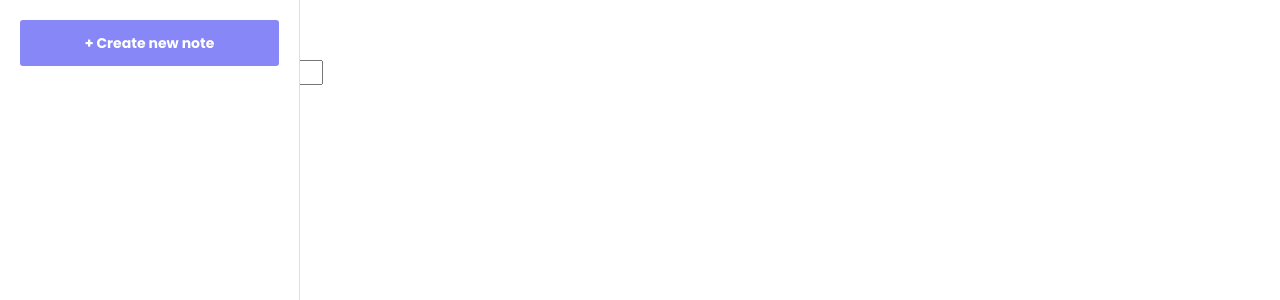
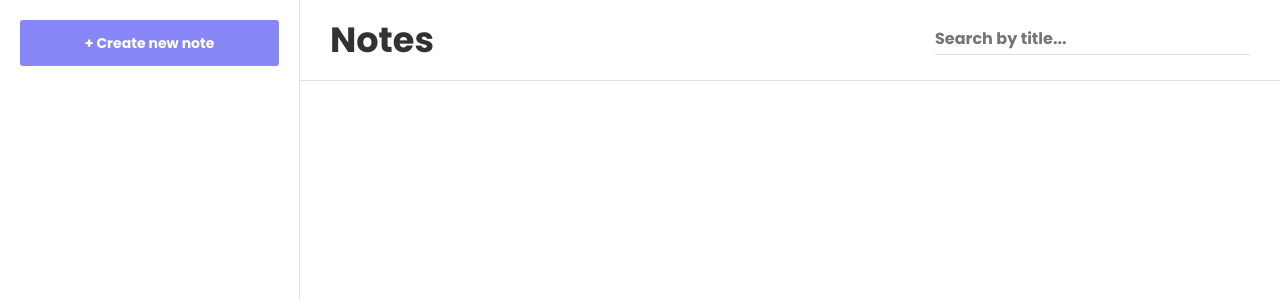
Before and after one commit to Emerx27/notes-app, a React (Vite) app: page / in a window 1280 px wide. Shown: the top 300 px of the page. Built offline with nearby package versions, Linux system fonts and the light colour scheme.

Commit message:
style(Header): applied SCSS classes and styles to Header component
- remove rendering conditionals to Sidebar and Header components
- set setIsEdited state to false if Header component input is empty

```diff
--- a/src/components/Header.jsx
+++ b/src/components/Header.jsx
@@ -1,4 +1,4 @@
-function Header({ setFiltered, setFilterValue, setCurrentId }) {
+function Header({ setFiltered, setFilterValue, setCurrentId, setIsEdited }) {
     function filterNotes(e) {
         let value = e.target.value.trim().toLowerCase();
         setFiltered(true);
@@ -7,14 +7,15 @@ function Header({ setFiltered, setFilterValue, setCurrentId }) {
 
         if (value === "") {
             setFiltered(false);
+            setIsEdited(false);
         }
     }
     return (
-        <header>
-            <div>
-                <h1>Notes</h1>
+        <header className="header">
+            <div className="header__content">
+                <h1 className="header__title">Notes</h1>
 
-                <input type="text" placeholder="Search by title..." onChange={filterNotes} />
+                <input className="header__input" type="text" placeholder="Search by title..." onChange={filterNotes} />
             </div>
         </header>
     )
--- a/src/components/Sidebar.jsx
+++ b/src/components/Sidebar.jsx
@@ -68,17 +68,16 @@ function Sidebar() {
     }
     return (
         <>
-            {isEdited ? null :
                 <Header
                     setFiltered={setFiltered}
                     setFilterValue={setFilterValue}
                     setCurrentId={setCurrentId}
-                    isEdited={isEdited} />
-            }
+                    setIsEdited={setIsEdited}
+                />
 
-            {isEdited ? null :
+
                 <aside className="sidebar">
-                    {filtered ? null : <button className="sidebar__btn" onClick={createNote}>+ Create new note</button>}
+                    {filtered || isEdited ? null : <button className="sidebar__btn" onClick={createNote}>+ Create new note</button>}
 
                     <ul className="sidebar__list">
                         <Note
@@ -90,7 +89,7 @@ function Sidebar() {
                         />
                     </ul>
                 </aside>
-            }
+
             <Form
                 allNotes={allNotes}
                 currentId={currentId}
--- a/src/scss/base/_general.scss
+++ b/src/scss/base/_general.scss
@@ -14,13 +14,15 @@ body {
     font-family: v.$mainFont;
 }
 
-h1,h2,h3{
+h2,h3{
     margin: 1rem 0;
     color: v.$darkGray;
 }
 
 h1 {
     font-size: 3.5rem;
+    margin: 0;
+    color: v.$darkGray;
 }
 
 h2 {
--- /dev/null
+++ b/src/scss/layout/_header.scss
@@ -0,0 +1,18 @@
+@use "../base/variables" as v;
+
+.header {
+    margin-left: 30rem;
+    padding: 2rem 3rem;
+    border-bottom: 1px solid v.$lightGray;
+    &__content {
+        display: flex;
+        align-items: center;
+        justify-content: space-between;
+    }
+
+    &__input {
+        border: none;
+        padding: .5rem 0;
+        border-bottom: 1px solid v.$lightGray;
+    }
+}
--- a/src/scss/layout/_index.scss
+++ b/src/scss/layout/_index.scss
@@ -1 +1,2 @@
 @forward "sidebar";
+@forward "header";
--- a/src/scss/layout/_sidebar.scss
+++ b/src/scss/layout/_sidebar.scss
@@ -21,6 +21,7 @@
         font-size: 1.4rem;
         width: 100%;
         transition: .3s background-color;
+        margin-bottom: 2rem;
 
         &:hover {
             cursor: pointer;
@@ -31,7 +32,6 @@
     &__list {
         display: flex;
         flex-direction: column;
-        margin-top: 2rem;
         overflow-y: auto;
         max-height: calc(100% - 5rem - 2rem);
 
```
